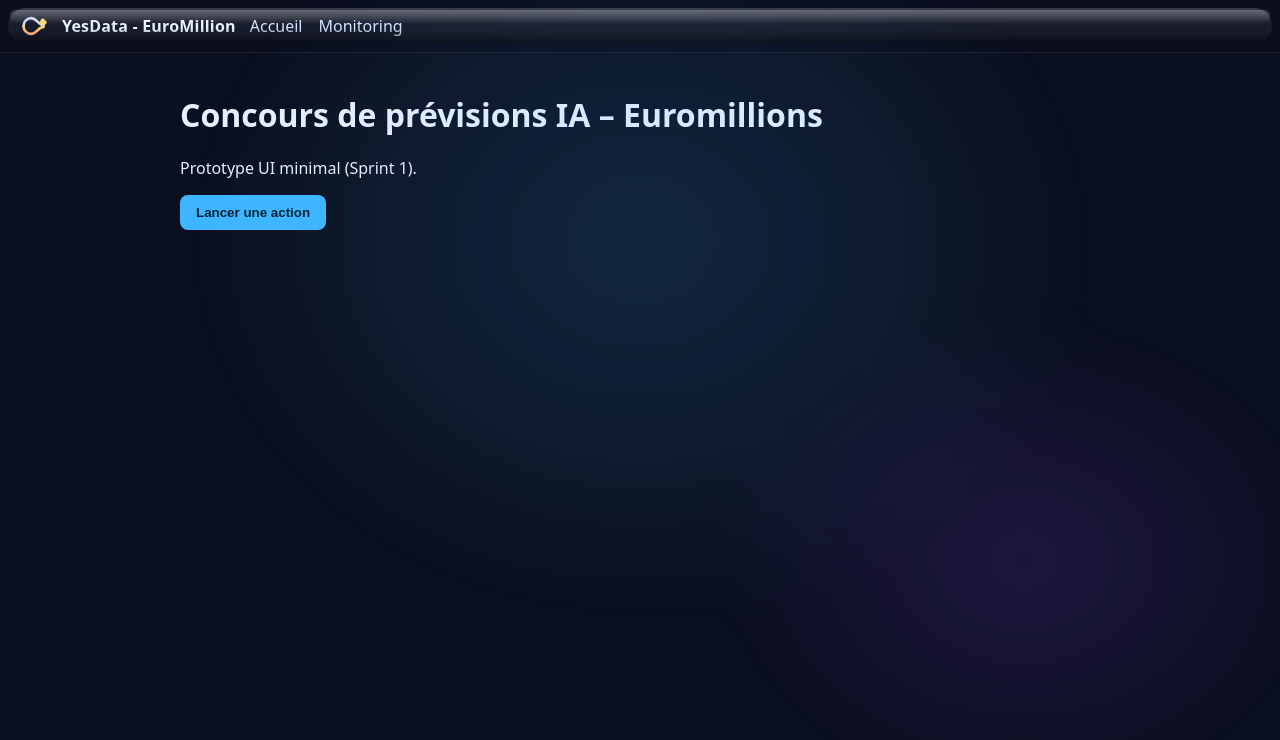
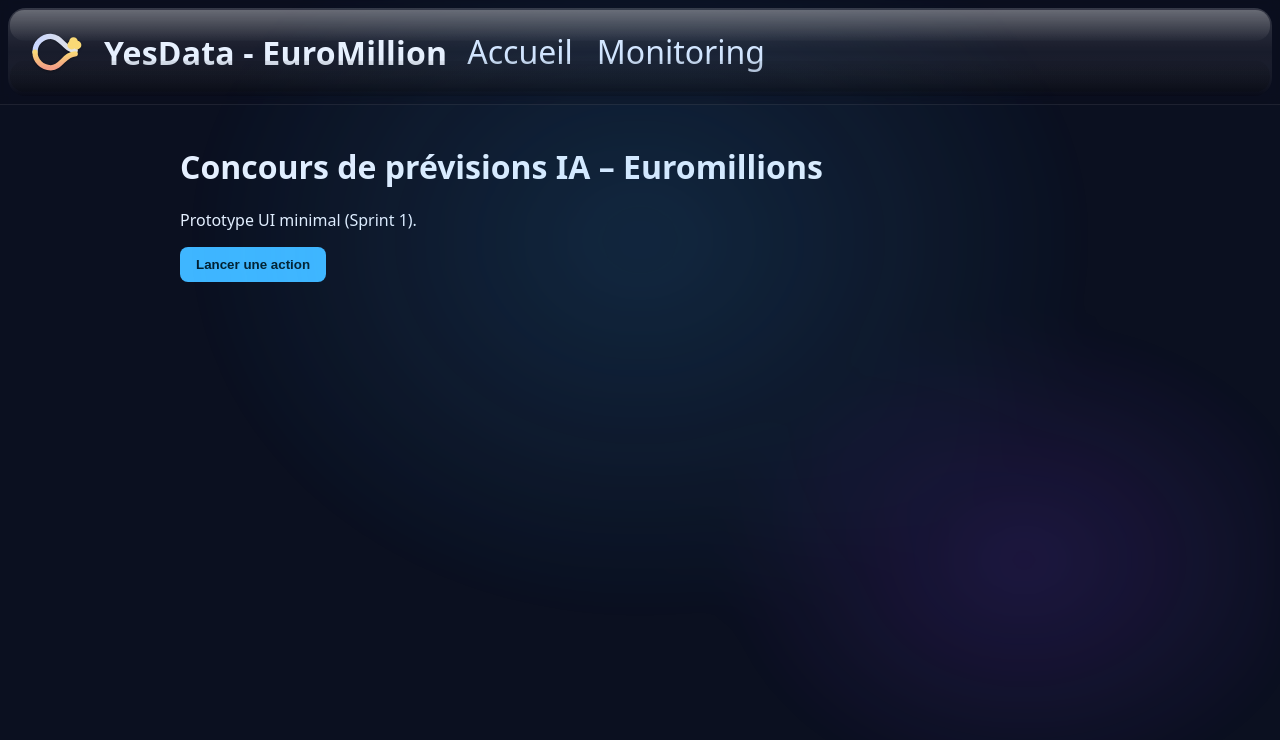
Before and after one commit to NicolasSteffan/FDJ, a website: page apps/web/index.html in a window 1280 px wide. Drawn offline with Linux system fonts and the light colour scheme.

Commit message:
UI: double taille du menu et des polices + logo adapté

```diff
--- a/apps/web/styles.css
+++ b/apps/web/styles.css
@@ -15,13 +15,13 @@ body { font-family: system-ui, -apple-system, Segoe UI, Roboto, Ubuntu, Cantarel
   filter: blur(20px); opacity: 0.8; pointer-events: none;
 }
 
-.topbar { position: sticky; top: 0; display: flex; align-items: center; gap: 14px; padding: 12px 20px; background: rgba(10, 14, 28, 0.2); backdrop-filter: blur(6px); border-bottom: 1px solid rgba(255,255,255,0.08); }
+.topbar { position: sticky; top: 0; display: flex; align-items: center; gap: 20px; padding: 24px 28px; background: rgba(10, 14, 28, 0.2); backdrop-filter: blur(6px); border-bottom: 1px solid rgba(255,255,255,0.08); }
 .topbar { position: relative; }
 #menuCanvas { position: absolute; inset: 0; pointer-events: none; }
-.brand { font-weight: 700; letter-spacing: 0.2px; }
-#logo { height: 28px; width: 28px; object-fit: contain; filter: drop-shadow(0 1px 1px rgba(0,0,0,0.3)); }
-.menu { display: flex; gap: 16px; }
-.menu a { color: #cfe4ff; text-decoration: none; }
+.brand { font-weight: 700; letter-spacing: 0.2px; font-size: 32px; }
+#logo { height: 56px; width: 56px; object-fit: contain; filter: drop-shadow(0 1px 1px rgba(0,0,0,0.3)); }
+.menu { display: flex; gap: 24px; }
+.menu a { color: #cfe4ff; text-decoration: none; font-size: 32px; line-height: 1; }
 .menu a:hover { color: var(--accent); }
 
 .content { max-width: 960px; margin: 40px auto; padding: 0 20px; }
```
